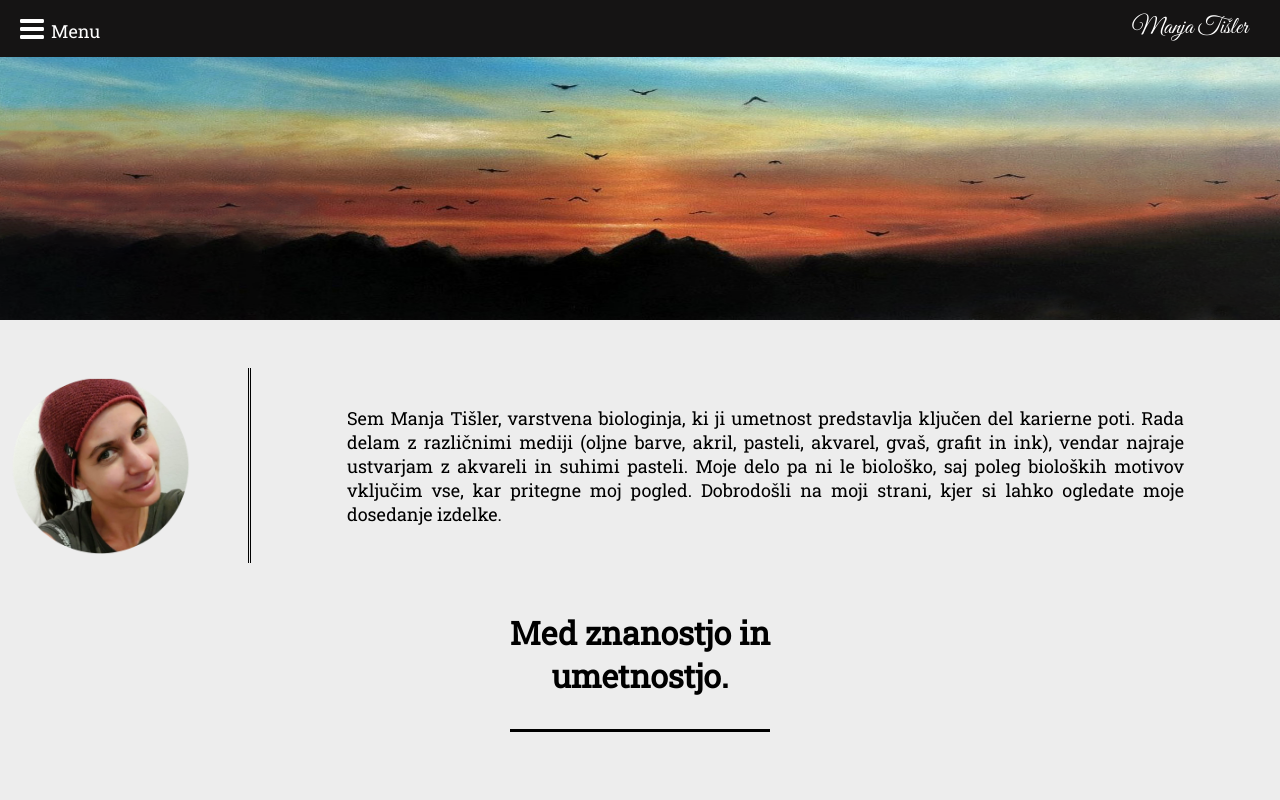
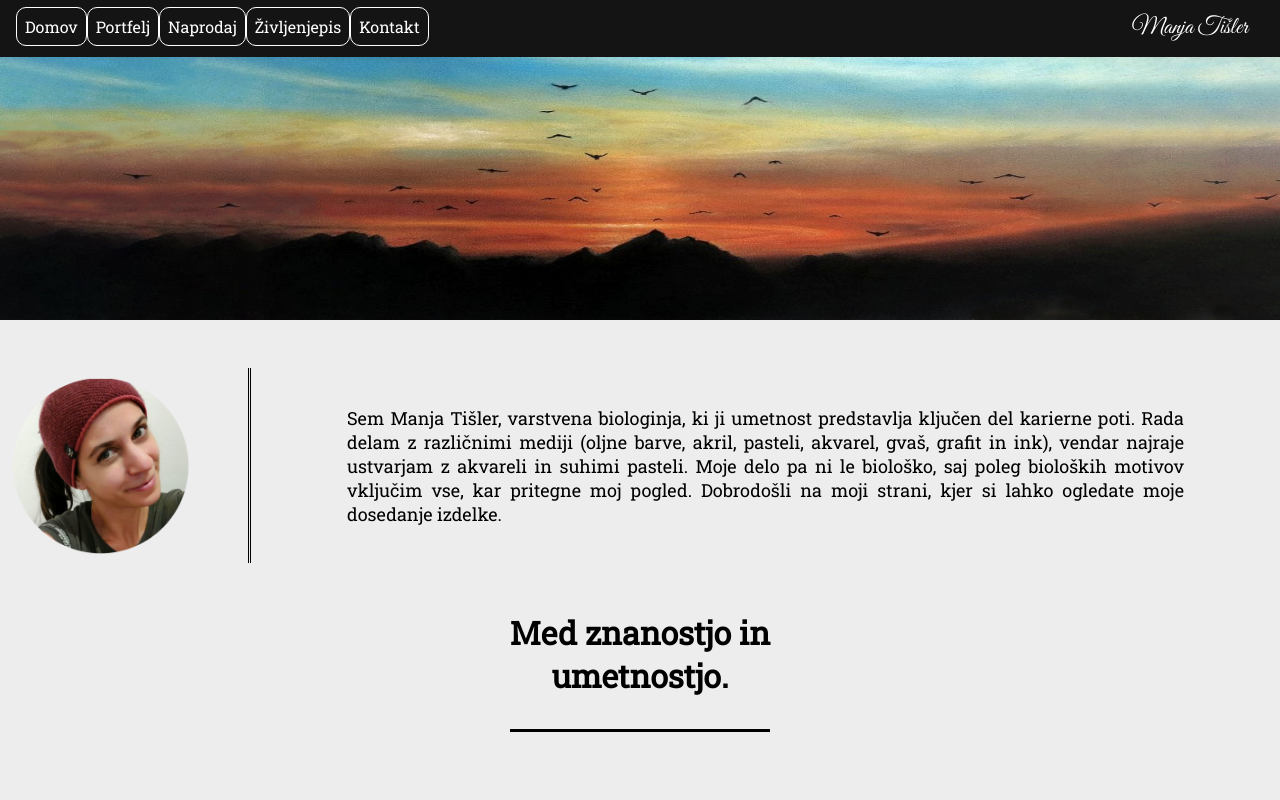
Before and after one commit to jureperos/Manja_Art_React, a React (Create React App) app: page / in a window 1280 px wide. Shown: the top 800 px of the page. Built offline with nearby package versions, Linux system fonts and the light colour scheme.

Commit message:
for big displayport: removed menu icon, fixed layout

```diff
--- a/src/components/Navbar.css
+++ b/src/components/Navbar.css
@@ -155,3 +155,35 @@
         height: 320px;
     }
 }
+
+@media only screen and (min-width: 850px) {
+    .nav-list.bigger-width {
+        display: block;
+        padding-left: 1rem;
+    }
+
+    .menu-icon,
+    .menu-button {
+        display: none;
+    }
+
+    #big-width-links {
+        position: inherit;
+        border-bottom: none;
+        margin: 0;
+        padding: 0.5rem;
+        border: solid 1px;
+        border-radius: 10px;
+    }
+
+    .navbar {
+        display: flex;
+        width: 100%;
+        justify-content: space-between;
+        align-items: baseline;
+    }
+
+    .nav-list a:hover {
+
+    }
+}
--- a/src/components/Navbar.js
+++ b/src/components/Navbar.js
@@ -39,34 +39,39 @@ function Navbar() {
                             <GoThreeBars />
                         </IconContext.Provider>
                     </button>
-                    <div className={`nav-list ${menuOpen ? 'open' : 'closed'}`}>
+                    <div className={`nav-list ${menuOpen ? 'open' : 'closed'} bigger-width`}>
 
                         <Link
                         className={`menu-item first`}
+                        id='big-width-links'
                         to={'/'}>
                             Domov
                         </Link>
 
                         <Link
                         className={`menu-item second`}
+                        id='big-width-links'
                         to={'/portfolio'}>
                             Portfelj
                         </Link>
 
                         <Link
                         className={`menu-item third`}
+                        id='big-width-links'
                         to={'/naprodaj'}>
                             Naprodaj
                         </Link>
 
                         <Link
                         className={`menu-item fourth`}
+                        id='big-width-links'
                         to={'/zivljenjepis'}>
                             Življenjepis
                         </Link>
 
                         <Link
                         className={`menu-item fifth`}
+                        id='big-width-links'
                         to={'#'}
                         onClick={scrollToBottom}
                         >
```
